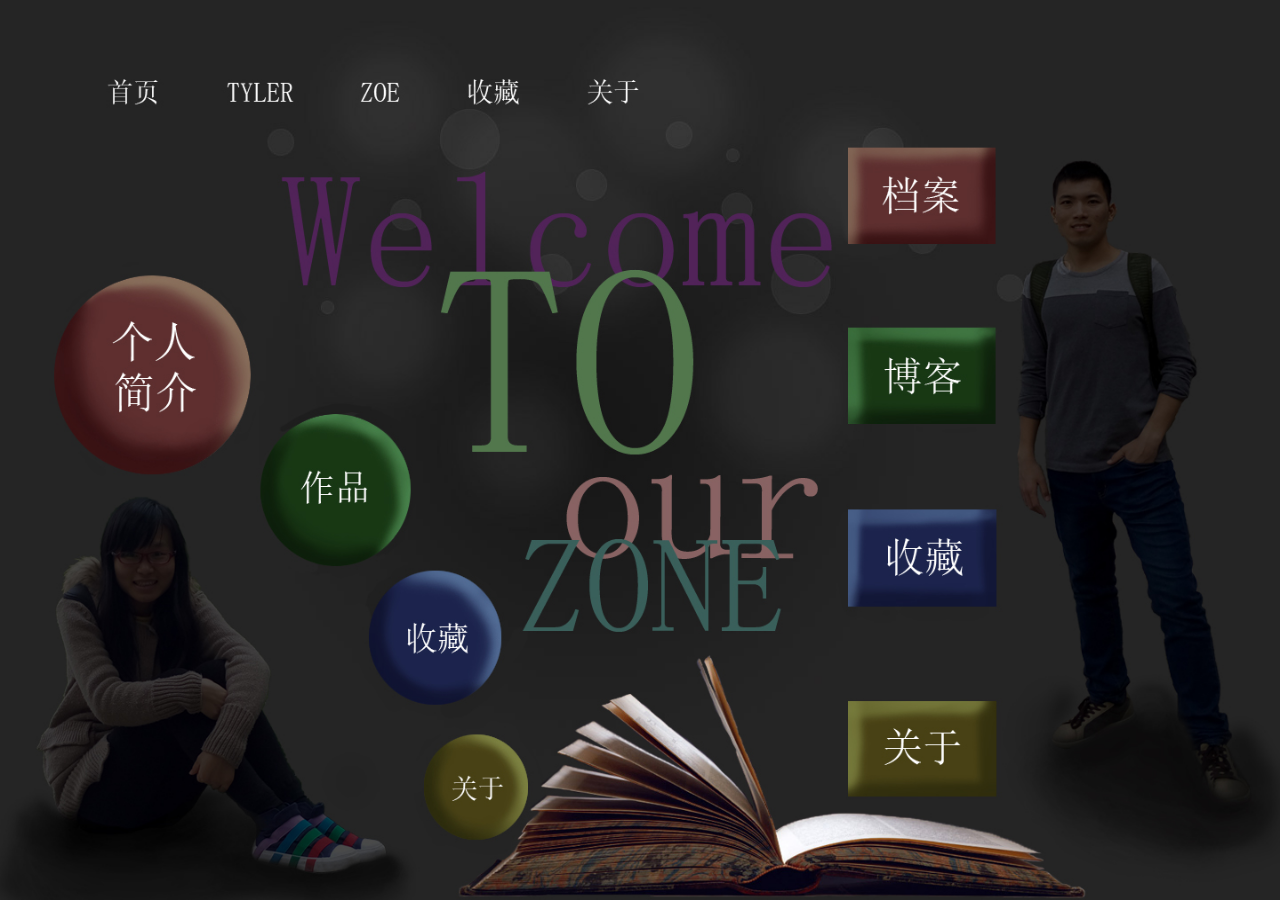
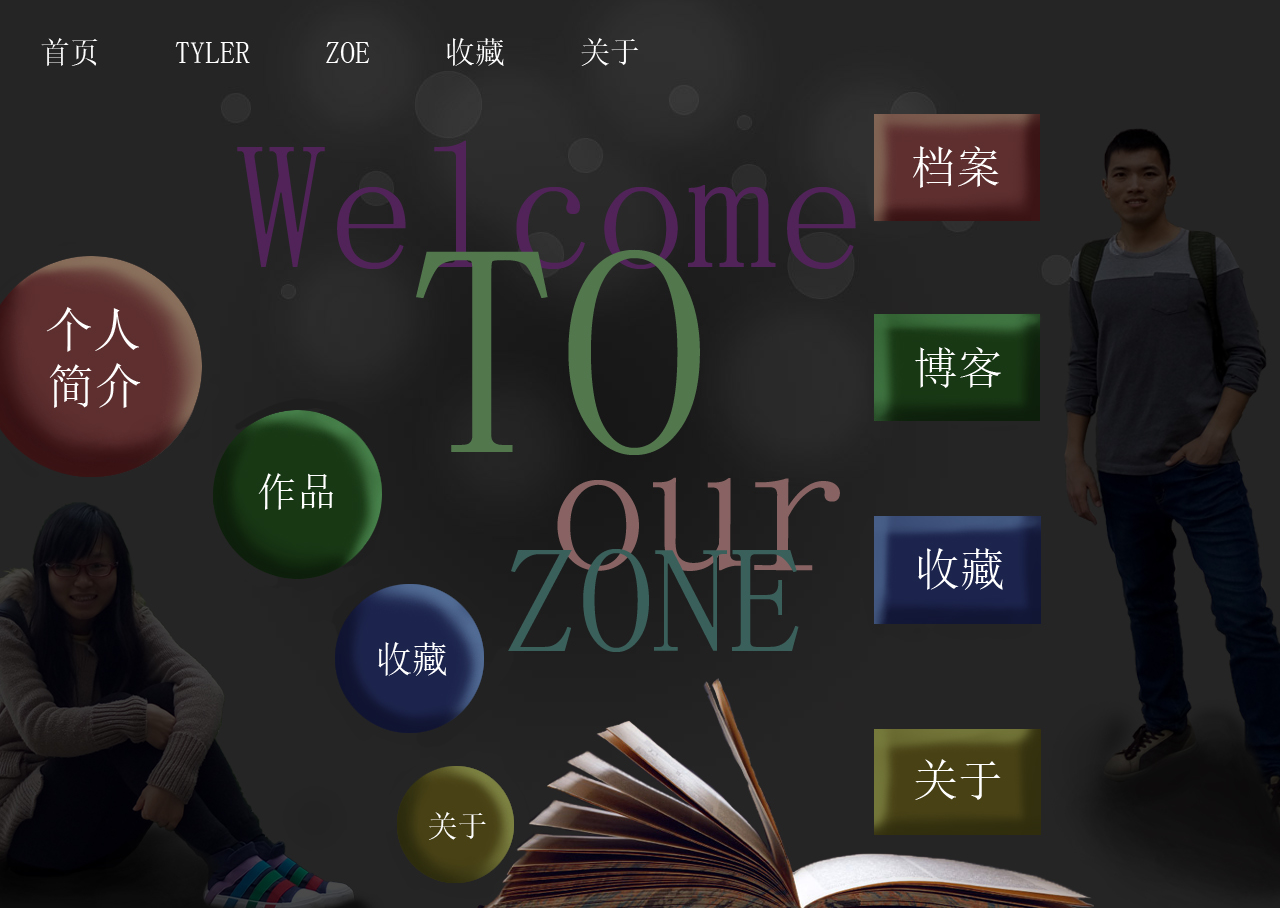
Before and after one commit to chaotyler/chaotyler.github.io, a Jekyll site: the page zoetyler.html, which Jekyll copies as it is, in a window 1280 px wide. Built offline with Jekyll 4.4.1, drawn with Linux system fonts in a browser that asks for light colours; Markdown is read by kramdown in place of the engine named in the settings.

Commit message:
home new demo

```diff
--- a/zoetyler.html
+++ b/zoetyler.html
@@ -2,11 +2,6 @@
 <html lang="en">
 <head>
     <meta charset="utf-8">
-    <meta http-equiv="X-UA-Compatible" content="IE=edge">
-    <meta name="viewport" content="width=device-width, initial-scale=1">
-    <meta name="description" content="">
-    <meta name="author" content="">
-    <meta property="wb:webmaster" content="b7c3fd067f5a4491" />
     <link rel="icon" href="img/favicon.ico">
 
     <title>Chaotyler</title>
@@ -17,18 +12,13 @@
             height: 100%;
         }
         body {
-            width: 100%;
-            height: 100%;
+            height: 850px;
             background: url('img/bg.jpg') center no-repeat;
-            background-size: 100% 100%;
+            /*background-size: 100% 100%;*/
         }
     </style>
 </head>
 
 <body>
-
-<!-- <script src="js/baiduTongji.js"></script> -->
-<!--<script src="http://s4.cnzz.com/z_stat.php?id=1254974900&web_id=1254974900" language="JavaScript"></script>-->
-<!-- <script type="text/javascript">var cnzz_protocol = (("https:" == document.location.protocol) ? " https://" : " http://");document.write(unescape("%3Cspan id='cnzz_stat_icon_1254974900'%3E%3C/span%3E%3Cscript src='" + cnzz_protocol + "s4.cnzz.com/z_stat.php%3Fid%3D1254974900%26show%3Dpic' type='text/javascript'%3E%3C/script%3E"));</script> -->
 </body>
 </html>
```
